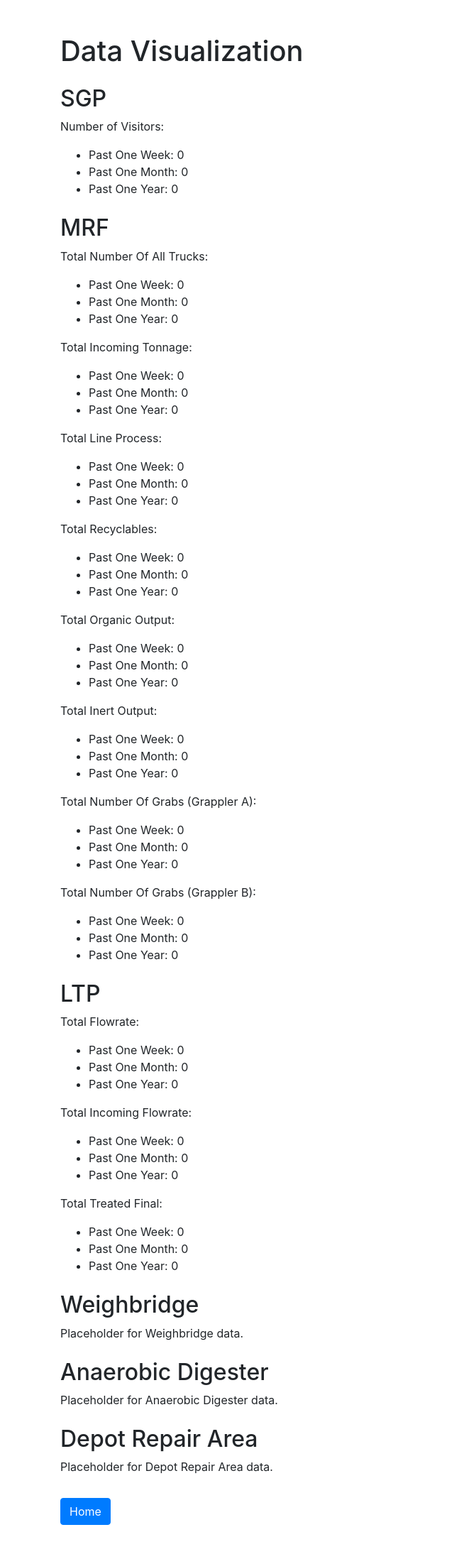
After one commit to mohdazlanabas/iswmc_monitor_01, a Node server app: page /data_visualization in a window 1280 px wide. The commit adds this page. Shown: the whole page at 71% size, without its empty margins (0-640 px from the left). Run offline with Node 20, Linux system fonts and the light colour scheme; data that the repository does not hold is empty.

Commit message:
add data visualization page

```diff
--- /dev/null
+++ b/gitnote.txt
@@ -0,0 +1,6 @@
+git init
+git add README.md
+git commit -m "first commit"
+git branch -M main
+git remote add origin git@github.com:mohdazlanabas/test.git
+git push -u origin main
--- a/index.js
+++ b/index.js
@@ -226,6 +226,75 @@ app.get('/stored_data', async (req, res) => {
     }
 });
 
+app.get('/data_visualization', async (req, res) => {
+    try {
+        const oneWeekAgo = moment().subtract(7, 'days').format('YYYY-MM-DD');
+        const oneMonthAgo = moment().subtract(1, 'months').format('YYYY-MM-DD');
+        const oneYearAgo = moment().subtract(1, 'years').format('YYYY-MM-DD');
+
+        const sgpData = await pool.query('SELECT COUNT(*) as count, date FROM sgp GROUP BY date');
+        const mrfData = await pool.query('SELECT * FROM mrf');
+        const ltpData = await pool.query('SELECT * FROM ltp');
+
+        const now = moment();
+
+        const filterAndSum = (data, dateField, valueField, days) => {
+            const threshold = moment().subtract(days, 'days');
+            return data.rows.filter(row => moment(row[dateField]).isAfter(threshold)).reduce((acc, row) => acc + (parseFloat(row[valueField]) || 0), 0);
+        };
+
+        const sgp = {
+            weekly_visitors: sgpData.rows.filter(row => moment(row.date).isAfter(moment().subtract(7, 'days'))).reduce((acc, row) => acc + parseInt(row.count), 0),
+            monthly_visitors: sgpData.rows.filter(row => moment(row.date).isAfter(moment().subtract(30, 'days'))).reduce((acc, row) => acc + parseInt(row.count), 0),
+            yearly_visitors: sgpData.rows.filter(row => moment(row.date).isAfter(moment().subtract(365, 'days'))).reduce((acc, row) => acc + parseInt(row.count), 0),
+        };
+
+        const mrf = {
+            weekly_trucks: filterAndSum(mrfData, 'date', 'trucks_compactor', 7) + filterAndSum(mrfData, 'date', 'trucks_open_tipper', 7) + filterAndSum(mrfData, 'date', 'trucks_roro', 7) + filterAndSum(mrfData, 'date', 'trucks_open_truck', 7),
+            monthly_trucks: filterAndSum(mrfData, 'date', 'trucks_compactor', 30) + filterAndSum(mrfData, 'date', 'trucks_open_tipper', 30) + filterAndSum(mrfData, 'date', 'trucks_roro', 30) + filterAndSum(mrfData, 'date', 'trucks_open_truck', 30),
+            yearly_trucks: filterAndSum(mrfData, 'date', 'trucks_compactor', 365) + filterAndSum(mrfData, 'date', 'trucks_open_tipper', 365) + filterAndSum(mrfData, 'date', 'trucks_roro', 365) + filterAndSum(mrfData, 'date', 'trucks_open_truck', 365),
+            weekly_incoming_tonnage: filterAndSum(mrfData, 'date', 'incoming_bunker', 7) + filterAndSum(mrfData, 'date', 'incoming_1st_floor_sorting', 7) + filterAndSum(mrfData, 'date', 'incoming_tipping_platform', 7),
+            monthly_incoming_tonnage: filterAndSum(mrfData, 'date', 'incoming_bunker', 30) + filterAndSum(mrfData, 'date', 'incoming_1st_floor_sorting', 30) + filterAndSum(mrfData, 'date', 'incoming_tipping_platform', 30),
+            yearly_incoming_tonnage: filterAndSum(mrfData, 'date', 'incoming_bunker', 365) + filterAndSum(mrfData, 'date', 'incoming_1st_floor_sorting', 365) + filterAndSum(mrfData, 'date', 'incoming_tipping_platform', 365),
+            weekly_line_process: filterAndSum(mrfData, 'date', 'incoming_line_a_process', 7) + filterAndSum(mrfData, 'date', 'incoming_line_b_process', 7),
+            monthly_line_process: filterAndSum(mrfData, 'date', 'incoming_line_a_process', 30) + filterAndSum(mrfData, 'date', 'incoming_line_b_process', 30),
+            yearly_line_process: filterAndSum(mrfData, 'date', 'incoming_line_a_process', 365) + filterAndSum(mrfData, 'date', 'incoming_line_b_process', 365),
+            weekly_recyclables: filterAndSum(mrfData, 'date', 'incoming_recyclables_plastics', 7) + filterAndSum(mrfData, 'date', 'incoming_recyclables_metals', 7),
+            monthly_recyclables: filterAndSum(mrfData, 'date', 'incoming_recyclables_plastics', 30) + filterAndSum(mrfData, 'date', 'incoming_recyclables_metals', 30),
+            yearly_recyclables: filterAndSum(mrfData, 'date', 'incoming_recyclables_plastics', 365) + filterAndSum(mrfData, 'date', 'incoming_recyclables_metals', 365),
+            weekly_organic_output: filterAndSum(mrfData, 'date', 'outgoing_organic_output', 7),
+            monthly_organic_output: filterAndSum(mrfData, 'date', 'outgoing_organic_output', 30),
+            yearly_organic_output: filterAndSum(mrfData, 'date', 'outgoing_organic_output', 365),
+            weekly_inert_output: filterAndSum(mrfData, 'date', 'outgoing_inert_output', 7),
+            monthly_inert_output: filterAndSum(mrfData, 'date', 'outgoing_inert_output', 30),
+            yearly_inert_output: filterAndSum(mrfData, 'date', 'outgoing_inert_output', 365),
+            weekly_grappler_a_grabs: filterAndSum(mrfData, 'date', 'grappler_a_grabs', 7),
+            monthly_grappler_a_grabs: filterAndSum(mrfData, 'date', 'grappler_a_grabs', 30),
+            yearly_grappler_a_grabs: filterAndSum(mrfData, 'date', 'grappler_a_grabs', 365),
+            weekly_grappler_b_grabs: filterAndSum(mrfData, 'date', 'grappler_b_grabs', 7),
+            monthly_grappler_b_grabs: filterAndSum(mrfData, 'date', 'grappler_b_grabs', 30),
+            yearly_grappler_b_grabs: filterAndSum(mrfData, 'date', 'grappler_b_grabs', 365),
+        };
+
+        const ltp = {
+            weekly_flowrate: filterAndSum(ltpData, 'date', 'flowrate', 7),
+            monthly_flowrate: filterAndSum(ltpData, 'date', 'flowrate', 30),
+            yearly_flowrate: filterAndSum(ltpData, 'date', 'flowrate', 365),
+            weekly_incoming_flow: filterAndSum(ltpData, 'date', 'incoming_flow', 7),
+            monthly_incoming_flow: filterAndSum(ltpData, 'date', 'incoming_flow', 30),
+            yearly_incoming_flow: filterAndSum(ltpData, 'date', 'incoming_flow', 365),
+            weekly_treated_final_discharge: filterAndSum(ltpData, 'date', 'treated_final_discharge', 7),
+            monthly_treated_final_discharge: filterAndSum(ltpData, 'date', 'treated_final_discharge', 30),
+            yearly_treated_final_discharge: filterAndSum(ltpData, 'date', 'treated_final_discharge', 365),
+        };
+
+        res.render('data_visualization', { sgp, mrf, ltp });
+    } catch (err) {
+        console.error('Error fetching data for visualization:', err);
+        res.status(500).send('Error fetching data for visualization');
+    }
+});
+
 app.listen(port, () => {
     console.log(`App listening on port ${port}`);
 });
--- /dev/null
+++ b/views/data_visualization.ejs
@@ -0,0 +1,115 @@
+<!DOCTYPE html>
+<html lang="en">
+<head>
+    <meta charset="UTF-8">
+    <meta name="viewport" content="width=device-width, initial-scale=1.0">
+    <title>Data Visualization</title>
+    <link rel="stylesheet" href="https://stackpath.bootstrapcdn.com/bootstrap/4.5.2/css/bootstrap.min.css">
+</head>
+<body>
+    <div class="container">
+        <h1 class="mt-5">Data Visualization</h1>
+
+        <div class="mt-4">
+            <h2>SGP</h2>
+            <p>Number of Visitors:</p>
+            <ul>
+                <li>Past One Week: <%= sgp.weekly_visitors %></li>
+                <li>Past One Month: <%= sgp.monthly_visitors %></li>
+                <li>Past One Year: <%= sgp.yearly_visitors %></li>
+            </ul>
+        </div>
+
+        <div class="mt-4">
+            <h2>MRF</h2>
+            <p>Total Number Of All Trucks:</p>
+            <ul>
+                <li>Past One Week: <%= mrf.weekly_trucks %></li>
+                <li>Past One Month: <%= mrf.monthly_trucks %></li>
+                <li>Past One Year: <%= mrf.yearly_trucks %></li>
+            </ul>
+            <p>Total Incoming Tonnage:</p>
+            <ul>
+                <li>Past One Week: <%= mrf.weekly_incoming_tonnage %></li>
+                <li>Past One Month: <%= mrf.monthly_incoming_tonnage %></li>
+                <li>Past One Year: <%= mrf.yearly_incoming_tonnage %></li>
+            </ul>
+            <p>Total Line Process:</p>
+            <ul>
+                <li>Past One Week: <%= mrf.weekly_line_process %></li>
+                <li>Past One Month: <%= mrf.monthly_line_process %></li>
+                <li>Past One Year: <%= mrf.yearly_line_process %></li>
+            </ul>
+            <p>Total Recyclables:</p>
+            <ul>
+                <li>Past One Week: <%= mrf.weekly_recyclables %></li>
+                <li>Past One Month: <%= mrf.monthly_recyclables %></li>
+                <li>Past One Year: <%= mrf.yearly_recyclables %></li>
+            </ul>
+            <p>Total Organic Output:</p>
+            <ul>
+                <li>Past One Week: <%= mrf.weekly_organic_output %></li>
+                <li>Past One Month: <%= mrf.monthly_organic_output %></li>
+                <li>Past One Year: <%= mrf.yearly_organic_output %></li>
+            </ul>
+            <p>Total Inert Output:</p>
+            <ul>
+                <li>Past One Week: <%= mrf.weekly_inert_output %></li>
+                <li>Past One Month: <%= mrf.monthly_inert_output %></li>
+                <li>Past One Year: <%= mrf.yearly_inert_output %></li>
+            </ul>
+            <p>Total Number Of Grabs (Grappler A):</p>
+            <ul>
+                <li>Past One Week: <%= mrf.weekly_grappler_a_grabs %></li>
+                <li>Past One Month: <%= mrf.monthly_grappler_a_grabs %></li>
+                <li>Past One Year: <%= mrf.yearly_grappler_a_grabs %></li>
+            </ul>
+            <p>Total Number Of Grabs (Grappler B):</p>
+            <ul>
+                <li>Past One Week: <%= mrf.weekly_grappler_b_grabs %></li>
+                <li>Past One Month: <%= mrf.monthly_grappler_b_grabs %></li>
+                <li>Past One Year: <%= mrf.yearly_grappler_b_grabs %></li>
+            </ul>
+        </div>
+
+        <div class="mt-4">
+            <h2>LTP</h2>
+            <p>Total Flowrate:</p>
+            <ul>
+                <li>Past One Week: <%= ltp.weekly_flowrate %></li>
+                <li>Past One Month: <%= ltp.monthly_flowrate %></li>
+                <li>Past One Year: <%= ltp.yearly_flowrate %></li>
+            </ul>
+            <p>Total Incoming Flowrate:</p>
+            <ul>
+                <li>Past One Week: <%= ltp.weekly_incoming_flow %></li>
+                <li>Past One Month: <%= ltp.monthly_incoming_flow %></li>
+                <li>Past One Year: <%= ltp.yearly_incoming_flow %></li>
+            </ul>
+            <p>Total Treated Final:</p>
+            <ul>
+                <li>Past One Week: <%= ltp.weekly_treated_final_discharge %></li>
+                <li>Past One Month: <%= ltp.monthly_treated_final_discharge %></li>
+                <li>Past One Year: <%= ltp.yearly_treated_final_discharge %></li>
+            </ul>
+        </div>
+
+        <div class="mt-4">
+            <h2>Weighbridge</h2>
+            <p>Placeholder for Weighbridge data.</p>
+        </div>
+
+        <div class="mt-4">
+            <h2>Anaerobic Digester</h2>
+            <p>Placeholder for Anaerobic Digester data.</p>
+        </div>
+
+        <div class="mt-4">
+            <h2>Depot Repair Area</h2>
+            <p>Placeholder for Depot Repair Area data.</p>
+        </div>
+
+        <a href="/" class="btn btn-primary mt-3 mb-5">Home</a>
+    </div>
+</body>
+</html>
--- a/views/index.ejs
+++ b/views/index.ejs
@@ -32,6 +32,7 @@
             <a href="/ads" class="list-group-item list-group-item-action">Anaerobic Digester (ADS)</a>
             <a href="/dra" class="list-group-item list-group-item-action">Depot Repair Area (DRA)</a>
             <a href="/stored_data" class="list-group-item list-group-item-action mt-3">See Data</a>
+            <a href="/data_visualization" class="list-group-item list-group-item-action">Data Visualization</a>
         </div>
     </div>
 </body>
```
Also changed, not shown: prompt.txt (+27 -0 lines), 1 other file.
